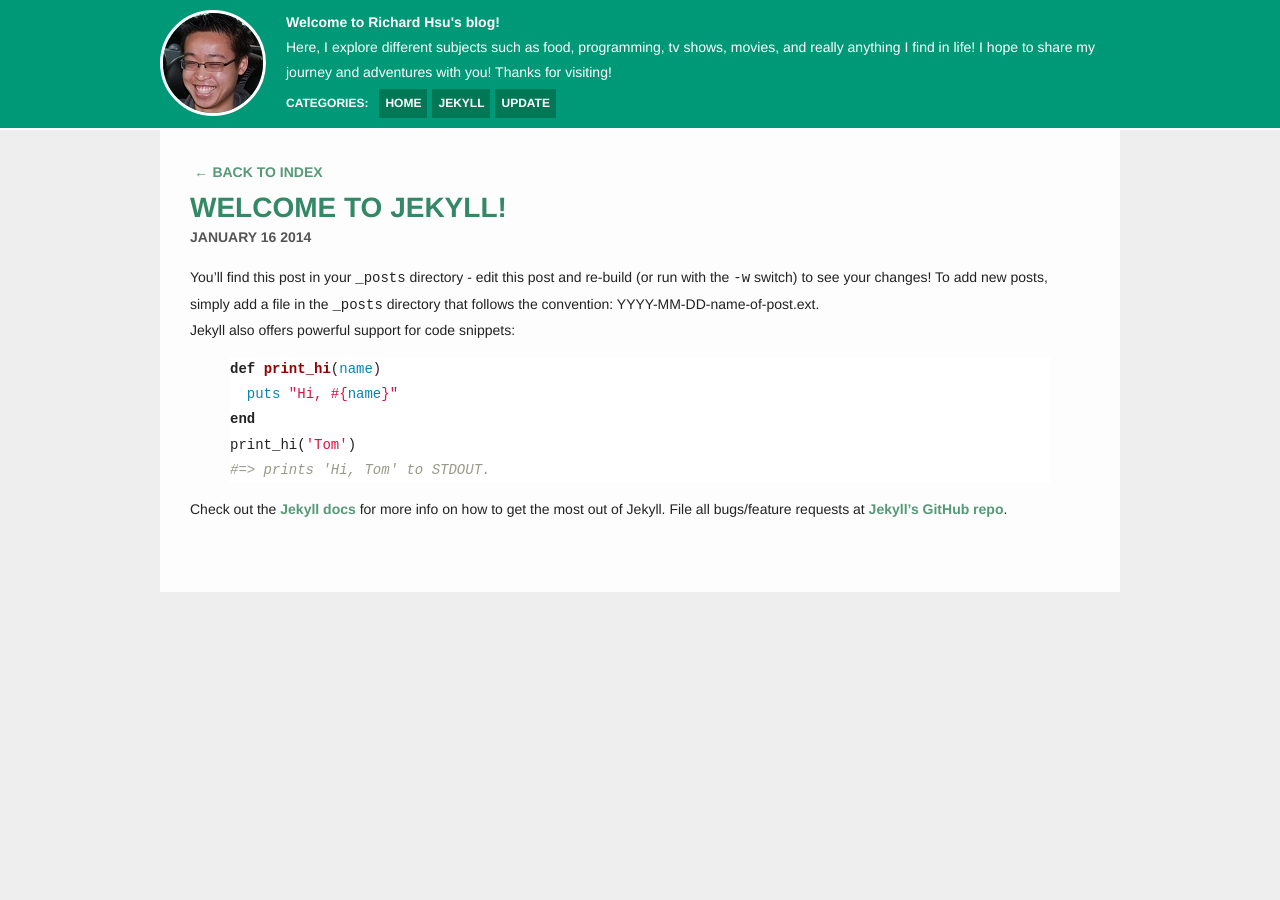
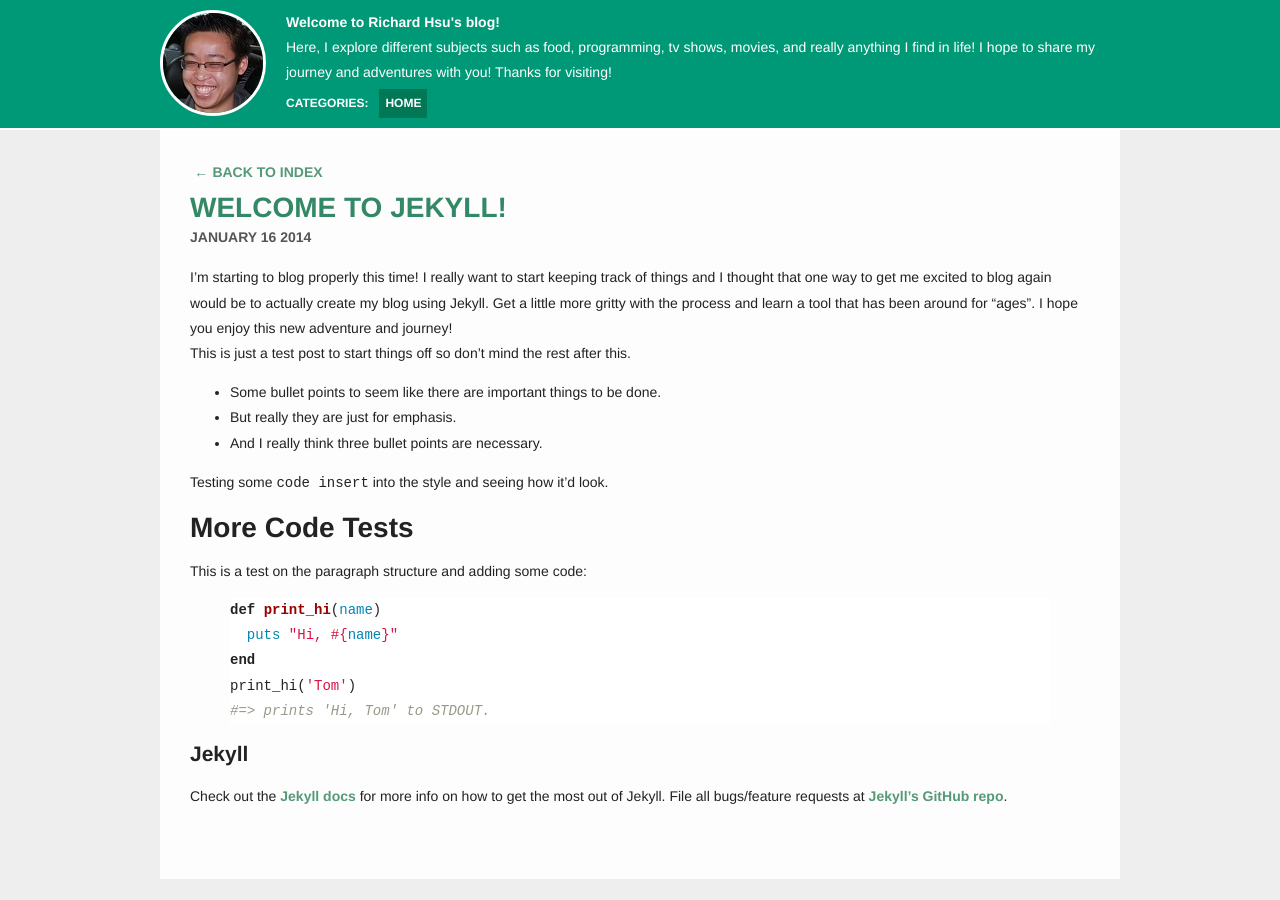
Before and after one commit to richardhsu/richardhsu.github.io, a Jekyll site: the page built from _posts/2014-01-16-welcome-to-jekyll.markdown, in a window 1280 px wide. Built offline with Jekyll 4.4.1, drawn with Linux system fonts in a browser that asks for light colours; Markdown is read by kramdown in place of the engine named in the settings.

Commit message:
Jekyll Sample Post

```diff
--- a/_posts/2014-01-16-welcome-to-jekyll.markdown
+++ b/_posts/2014-01-16-welcome-to-jekyll.markdown
@@ -2,13 +2,25 @@
 layout: post
 title:  "Welcome to Jekyll!"
 date:   2014-01-16 00:27:39
-categories: jekyll update
 ---
 
-You'll find this post in your `_posts` directory - edit this post and re-build (or run with the `-w` switch) to see your changes!
-To add new posts, simply add a file in the `_posts` directory that follows the convention: YYYY-MM-DD-name-of-post.ext.
+I'm starting to blog properly this time! I really want to start keeping track of
+things and I thought that one way to get me excited to blog again would be to
+actually create my blog using Jekyll. Get a little more gritty with the process
+and learn a tool that has been around for "ages". I hope you enjoy this new
+adventure and journey!
 
-Jekyll also offers powerful support for code snippets:
+This is just a test post to start things off so don't mind the rest after this.
+
+* Some bullet points to seem like there are important things to be done.
+* But really they are just for emphasis.
+* And I really think three bullet points are necessary.
+
+Testing some `code insert` into the style and seeing how it'd look.
+
+# More Code Tests
+
+This is a test on the paragraph structure and adding some code:
 
 {% highlight ruby %}
 def print_hi(name)
```
Also changed, not shown: other parts of _posts/2014-01-16-welcome-to-jekyll.markdown (+4 -1 lines).
